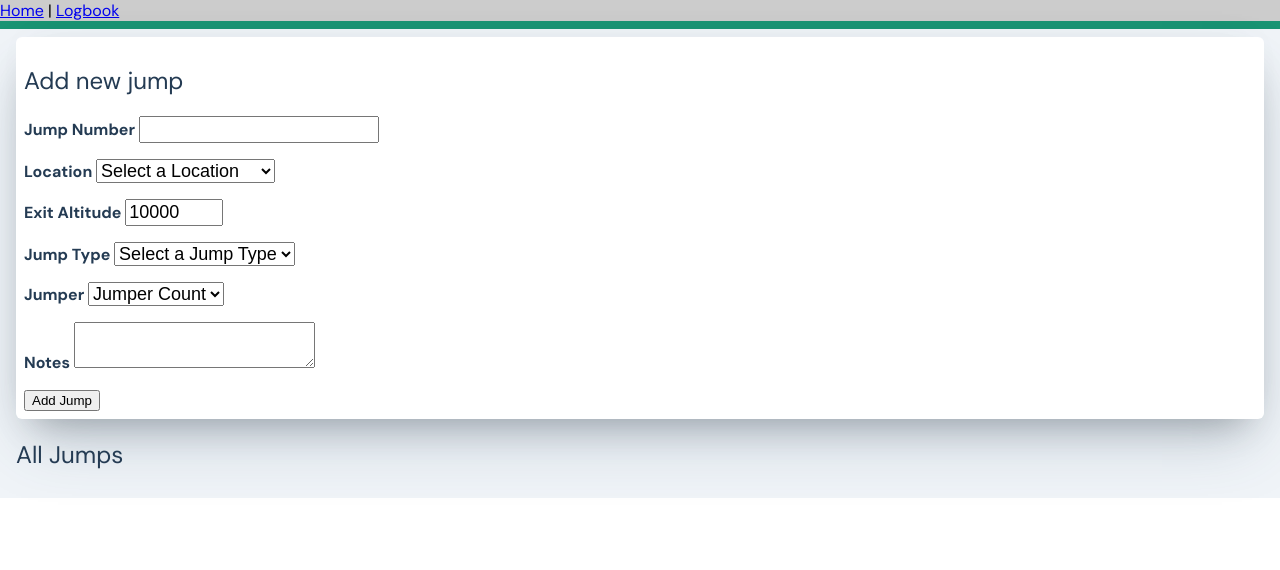
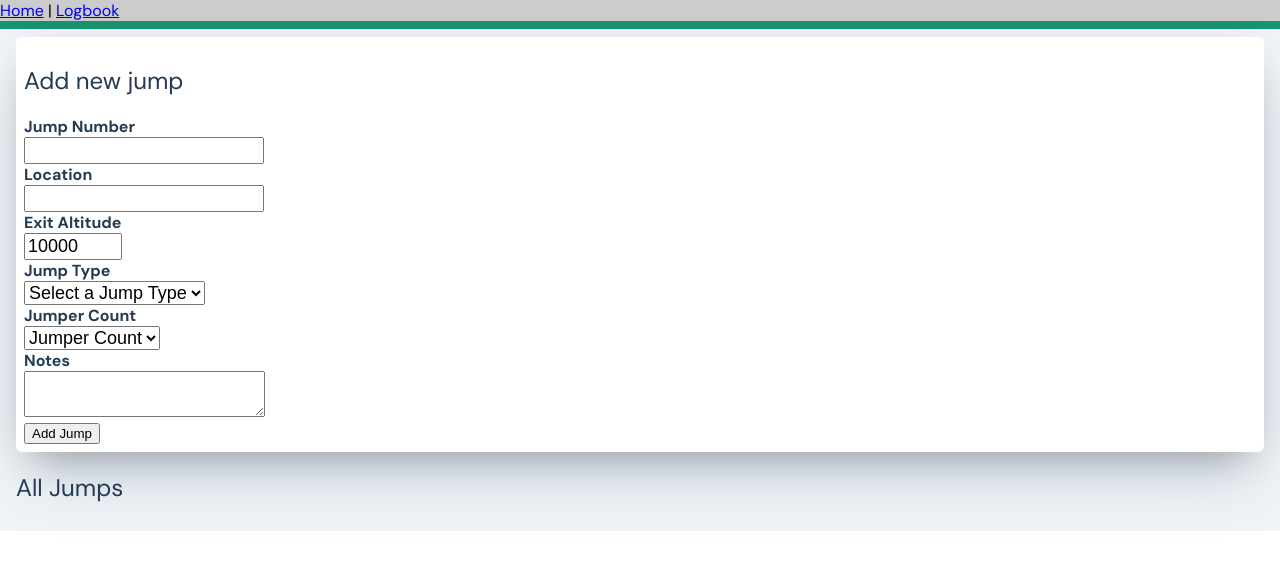
Before and after one commit to jamespatrickgibson/tracer-web, a Vue app: page /logbook in a window 1280 px wide. Shown: the top 570 px of the page. Built offline with nearby package versions, Linux system fonts and the light colour scheme.

Commit message:
Restructured form input markup. Added datalist to DZ input

```diff
--- a/src/views/Log.vue
+++ b/src/views/Log.vue
@@ -2,43 +2,69 @@
   <div class="log">
     <div class="jump-form">
       <h2>Add new jump</h2>
-      <p>
-        <label>Jump Number
-          <input v-model.number="newJump.jumpNumber" type="number"/>
-        </label>
-      </p>
-      <p>
-        <label>Location
-          <select v-model="newJump.location">
-            <option disabled value="">Select a Location</option>
+
+      <!-- Jump Number -->
+      <div class="field">
+        <label class="label">Jump Number</label>
+        <div class="control">
+          <input class="input" v-model.lazy.number="newJump.jumpNumber" type="number">
+        </div>
+        <!--<p class="help">This is a help text</p>-->
+      </div>
+
+      <!-- Location -->
+      <!-- TODO: Use this for dropzone recommendation
+      <input type="text" name="dropzones" list="dropzones" />
+      <datalist id="dropzones">
+        <option>Skydive CNY</option>
+        <option>Skydive The Ranch</option>
+        <option>Jumptown</option>
+      </datalist>
+      -->
+      <div class="field">
+        <label class="label">Location</label>
+        <div class="control">
+          <input class="input" type="text" name="dropzones" list="dropzones" v-model="newJump.location"/>
+          <datalist id="dropzones">
             <option>Skydive CNY</option>
             <option>Skydive The Ranch</option>
             <option>Jumptown</option>
-          </select>
-        </label>
-      </p>
-      <p>
-        <label>Exit Altitude
+          </datalist>
+        </div>
+      </div>
+
+
+      <!-- Exit Altitude -->
+      <div class="field">
+        <label class="label">Exit Altitude</label>
+        <div class="control">
           <input v-model.lazy="newJump.exitAltitude" type="number" min="1500" max="15000"/>
-        </label>
-      </p>
-      <p>
-        <label>Jump Type
+        </div>
+      </div>
+
+      <!-- Jump Type -->
+      <div class="field">
+        <label class="label">Jump Type</label>
+        <div class="control">
           <select v-model="newJump.jumpType">
             <option disabled value="">Select a Jump Type</option>
-            <option>CReW</option>
             <option>Formation Skydive</option>
             <option>Freefly</option>
+            <option>Tracking</option>
             <option>Hop and Pop</option>
-            <option>Tracking</option>
+            <option>CReW</option>
             <option>Vertical Formation</option>
             <option>Wingsuit</option>
           </select>
-        </label>
-      </p>
-      <p>
-        <label>Jumper
-          <select v-model="newJump.jumpType">
+        </div>
+      </div>
+
+
+      <!-- Jumper Count -->
+      <div class="field">
+        <label class="label">Jumper Count</label>
+        <div class="control">
+          <select v-model="newJump.jumperCount">
             <option disabled value="">Jumper Count</option>
             <option>Solo</option>
             <option>2 Way</option>
@@ -50,13 +76,18 @@
             <option>8 Way</option>
             <option>9+ Way</option>
           </select>
-        </label>
-      </p>
-      <p>
-        <label>Notes
+        </div>
+      </div>
+
+      <!-- Notes -->
+      <div class="field">
+        <label class="label">Notes</label>
+        <div class="control">
           <textarea v-model.lazy="newJump.notes"/>
-        </label>
-      </p>
+        </div>
+      </div>
+
+      <!-- Actions -->
       <button @click="addJump">Add Jump</button>
     </div>
     <!--<pre>{{ newJump }}</pre>-->
@@ -76,7 +107,7 @@
         <div class="jump__overview">
           <p class="jump__date">{{ jumpDate(jump.date) }}</p>
           <p class="jump__location">{{ jump.location }}</p>
-          <p class="jump__type">{{ jump.jumpType }}</p>
+          <p class="jump__type"><span class="jump__jumper-count">{{ jump.jumperCount }}</span> {{ jump.jumpType }}</p>
           <!-- <p>Aircraft: {{ jump.aircraft }}</p> -->
           <!--<p>Altitude: {{ jump.exitAltitude.toLocaleString() }}</p>-->
           <!--<p>Delay: {{ jump.freefallDelay }}s</p>-->
```
